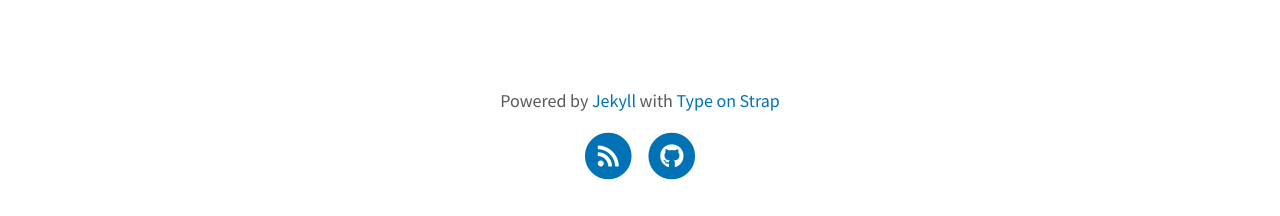
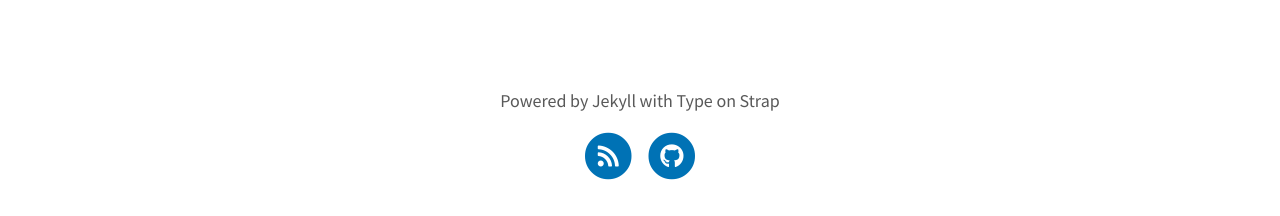
Before and after one commit to hocbaicungcon/dummy_old, a Jekyll site: the page built from index.html, in a window 1280 px wide. Shown: the part 2233-2449 px from the top of the page. Built offline with Jekyll 4.4.1, drawn with Linux system fonts in a browser that asks for light colours; the list of posts is cut into pages by our own code; part of the change alters nothing that is shown.

```diff
--- a/_config.yml
+++ b/_config.yml
@@ -1,6 +1,6 @@
 # SITE CONFIGURATION
-baseurl: "/Type-on-Strap"
-url: "https://sylhare.github.io"
+baseurl: "/dummy"
+url: "https://hocbaicungcon.github.io"
 
 # THEME-SPECIFIC CONFIGURATION
 title: Type on Strap                                    # site's title
@@ -13,7 +13,7 @@ header_text: Change <code>header_text</code> in <code>_config.yml</code>  # Chan
 header_feature_image: assets/img/header/triangular.jpeg
 header_feature_image_responsive: true
 footer_text: >
-  Powered by <a href="https://jekyllrb.com/">Jekyll</a> with <a href="https://github.com/sylhare/Type-on-Strap">Type on Strap</a>
+  Powered by Jekyll with Type on Strap
 
 # Blog
 excerpt: true                                           # Or "truncate" (first 250 characters), "false" to disable
```
